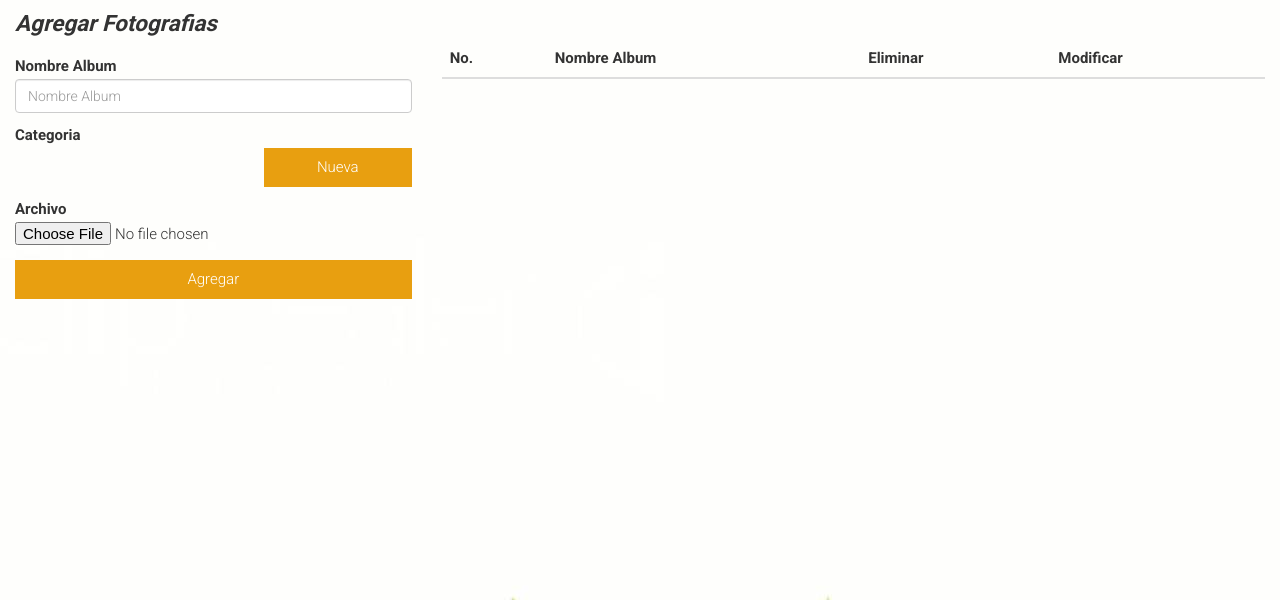
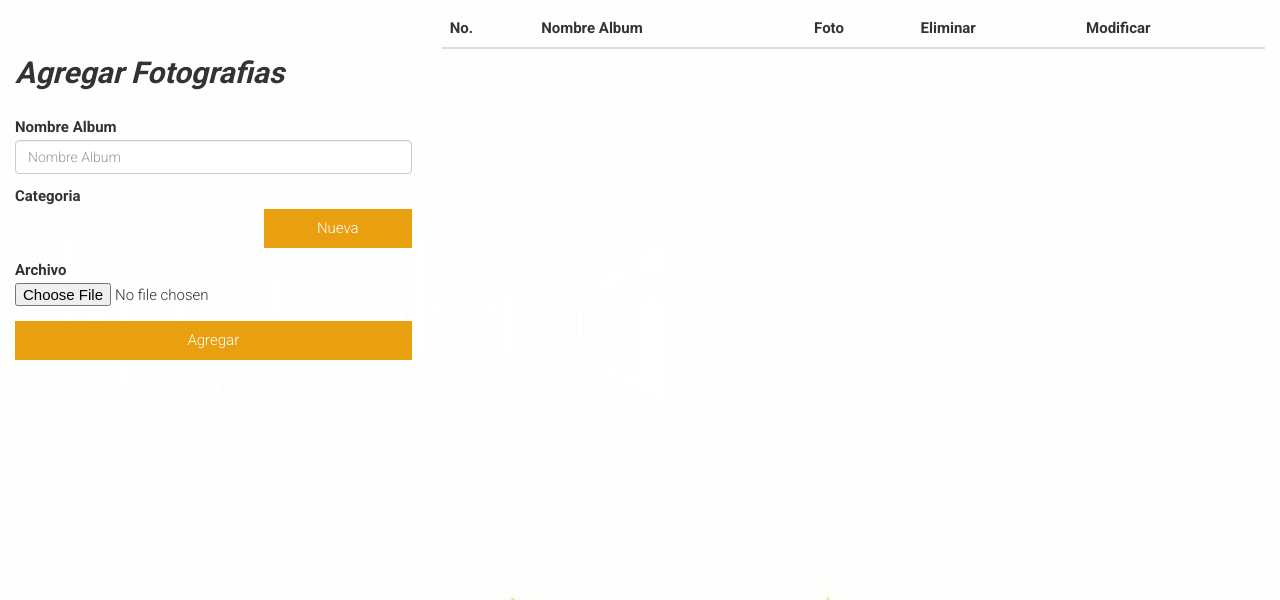
Before and after one commit to Andrexfb/Proyecto_photo, a PHP site: template views/index.html in a window 1280 px wide. Shown: the part 90-690 px from the top of the page. Run offline with PHP 8.4, Linux system fonts and the light colour scheme; the template is opened without the code that fills it, so the values that code supplies are empty; some libraries are stand-ins or nearby versions.

Commit message:
Subir foto 4

```diff
--- a/assets/style.css
+++ b/assets/style.css
@@ -23,12 +23,14 @@ p{font-size:1em;line-height: 1.7em; margin-bottom: 1.7em;}
 .spacer{padding: 6em 0;}
 .btnn{border:none;padding: .8em 2em;}
 
-.btn{border:none;border-radius: 0;padding: 1em 4em;background: rgba(0,0,0,0.5);text-transform: uppercase;}
+.btn{border:none;border-radius: 0;padding: .8em 2em;background: rgba(0,0,0,0.5);text-transform: uppercase;}
 .btn:hover,.btn:active{color: #fff;}
 .btn-default{color: #ccc;border: 1px solid #aaa;}
 .btn-default:hover,.btn-default:active{background: rgba(0,0,0,0.8);}
 .btn-primary{color: #fff;background:#e89f10;width: 100%;outline: none;}
 .btn-primary:hover,.btn-primary:active,.btn-primary:focus{background:#f3c024;box-shadow: none;}
+.btn-warning{color: #fff;background:#e89f10;width: 100%;outline: none;}
+.btn-warning:hover,.btn-warning:active,.btn-warning:focus{background:#f3c024;box-shadow: none;}
 
 .topbar {background:url(../images/lines.png);	height:5px;position: fixed;top: 0;width: 100%;z-index: 1000;}
 .navbar-nav > li > a{font-size: 1em;line-height: 3.6em;}
--- a/views/index.html
+++ b/views/index.html
@@ -4,9 +4,10 @@
 	<meta charset="UTF-8">
 	<title>Admon</title>
 	<link type="text/css" rel="stylesheet" href="../assets/css/buttons.dataTables.min.css">
-      <link type="text/css" rel="stylesheet" href="../assets/css/jquery.dataTables.min.css"/>
-      <link type="text/css" rel="stylesheet" href="../assets/css/dataTables.material.min.css"/>
-      <link type="text/css" rel="stylesheet" href="../assets/css/responsive.dataTables.min.css"/>
+    <link type="text/css" rel="stylesheet" href="../assets/css/jquery.dataTables.min.css"/>
+    <link type="text/css" rel="stylesheet" href="../assets/css/dataTables.material.min.css"/>
+    <link type="text/css" rel="stylesheet" href="../assets/css/responsive.dataTables.min.css"/>
+    <link rel="stylesheet" href="../resources/css/toastr.min.css" />
 	<link href='http://fonts.googleapis.com/css?family=Roboto:400,300,700' rel='stylesheet' type='text/css'>
 	<link href="//maxcdn.bootstrapcdn.com/font-awesome/4.2.0/css/font-awesome.min.css" rel="stylesheet">
 	<link rel="stylesheet" href="../assets/bootstrap/css/bootstrap.min.css" />
@@ -24,6 +25,7 @@
     <script type="text/javascript" src="../assets/js/dataTables.buttons.min.js"></script>
     <script type="text/javascript" src="../assets/js/dataTables.responsive.min.js"></script>
     <script type="text/javascript" src="../assets/js/buttons.html5.min.js"></script>
+	<script src="../resources/js/toastr.min.js"></script>
 
 </head>
 <body>
@@ -64,14 +66,14 @@
       </div>
     </div>
     <br>
-    <br>
+
 
 	<div class="conteiner col-xs-12 col-md-4">
 		<form action="../app/controllers/photo_controller.php" method="POST" enctype="multipart/form-data">
-				<h4><b><i>Agregar Fotografias</i></b></h4>
+				<h3><b><i>Agregar Fotografias</i></b></h3>
 				<div class="form-group">
 				    <label for="nombre">Nombre Album</label>
-				    <input type="text" class="form-control validate" name="nombre"  placeholder="Nombre Album">
+				    <input type="text" class="form-control validate" name="nombre"  placeholder="Nombre Album" required>
 				  </div>
 			 	 <label for="categoria">Categoria</label>
 				  	<div class="row">
@@ -79,27 +81,28 @@
 
 					  </div>
 					  <div class="form-group col-xs-5 col-md-5 ">
-					  	<button type="button" class="btnn btn-primary" data-toggle="modal" data-target="#modalnueva">Nueva</button>
+					  	<button type="button" class="btnn btn-warning" data-toggle="modal" data-target="#modalnueva">Nueva</button>
 					  </div>
 					</div>
 				  <div class="form-group">
 				    <label >Archivo</label>
-				    <input type="file" name="foto">
+				    <input type="file" name="foto" required>
 
 				  </div>
 				  <div class="form-group">
-				    <input type="submit" class="btnn btn-primary" name="enviar" value="Agregar">
+				    <input type="submit" class="btnn btn-warning" name="enviar" value="Agregar">
 				  </div>
 		</form>
 	</div>
 	<br>
-	<br>
+
 	<div class="conteiner col-xs-12 col-md-8">
 		<table class="table table-hover responsive" id="tab" cellspacing="0" width="100%">
 			<thead>
 	            <tr class="center">
 	                <th data-field="nombre">No.</th>
 	                <th data-field="nombre">Nombre Album</th>
+	                <th data-field="price">Foto</th>
 	                <th data-field="price">Eliminar</th>
 	                <th data-field="price">Modificar</th>
 	            </tr>
@@ -113,17 +116,28 @@
 	  <div class="modal-dialog" role="document">
 	    <div class="modal-content">
 	      <div class="modal-header">
-	        <h5 class="modal-title">Modal title</h5>
+	        <h4 class="modal-title"><b><i>Agregar Categoria</i></b></h4>
 	        <button type="button" class="close" data-dismiss="modal" aria-label="Close">
 	          <span aria-hidden="true">&times;</span>
 	        </button>
 	      </div>
 	      <div class="modal-body">
-	        <p>Modal body text goes here.</p>
+	        	<div class="form-group">
+				    <label for="mcategoria">Nombre Categoria</label>
+				    <input type="text" class="form-control validate" name="mcategoria"  placeholder="Nombre Categoria" required>
+				  </div>
 	      </div>
 	      <div class="modal-footer">
-	        <button type="button" class="btn btn-primary">Save changes</button>
-	        <button type="button" class="btn btn-secondary" data-dismiss="modal">Close</button>
+		      <div class="row col-md-offset-2">
+		      <center>
+			     <div class="col-xs-12  col-md-5">
+			        <button type="button" class="btnn btn-warning" id="aceptar">Aceptar</button>
+			      </div>
+		        <div class="col-xs-12 col-md-2">
+		        	<button type="button" class="btn btn-danger" data-dismiss="modal">Cancelar</button>
+		        </div>
+		        </center>
+	       	 </div>
 	      </div>
 	    </div>
 	  </div>
@@ -140,7 +154,7 @@
 	     	$.post("../app/controllers/combo_controller.php",{action:"combo1"},function(res)
             {
               datos = JSON.parse(res);
-              var html="<select class='form-control' name='categoria'>";
+              var html="<select class='form-control' name='categoria' required>";
                 html+="<option value='' disabled selected>Elige Categoria</option>";
               for(var i=0;i<datos.length;i++)
               {
@@ -159,13 +173,13 @@
               $.each(res, function(i, item)
               {
 
-                var btn_eliminar='<button class="btn_eliminar  btnn" data-position="left" data-delay="50" data-tooltip="Eliminar" data-id="'+item.codigo+'">Eliminar</button>';
+                var btn_eliminar='<button class="btn_eliminar  btn btn-danger" data-position="left" data-delay="50" data-tooltip="Eliminar" data-id="'+item.codigo+'">Eliminar</button>';
 
-                  var btn_modificar='<button class="btn_modificar btnn" data-position="left" data-delay="50" data-tooltip="Modificar" data-id="'+item.codigo+'">Modificar</button>';
+                  var btn_modificar='<button class="btn_modificar btn btn-success" data-position="left" data-delay="50" data-tooltip="Modificar" data-id="'+item.codigo+'">Modificar</button>';
 
 
 
-               html+="<tr><td>"+(i+1)+"</td><td>"+item.nombre+"</td><td>"+btn_eliminar+"</td><td>"+btn_modificar+"</td></tr>";
+               html+="<tr><td>"+(i+1)+"</td><td>"+item.nombre+"</td><td><img src='../"+item.foto+"' width='100' heigth='100'></td><td>"+btn_eliminar+"</td><td>"+btn_modificar+"</td></tr>";
                 //o puede ser numeros al azar y no el id (i+1) <td>"+item.descripcion"</td>
               });
               var f=new Date();
```
Also changed, not shown: resources/fotos/VX/Andrea/2.jpg (added), resources/fotos/VX/asdda/12.jpg (added), resources/fotos/VX/dafa/7.jpg (added), resources/fotos/VX/sara/2.jpg (added).
